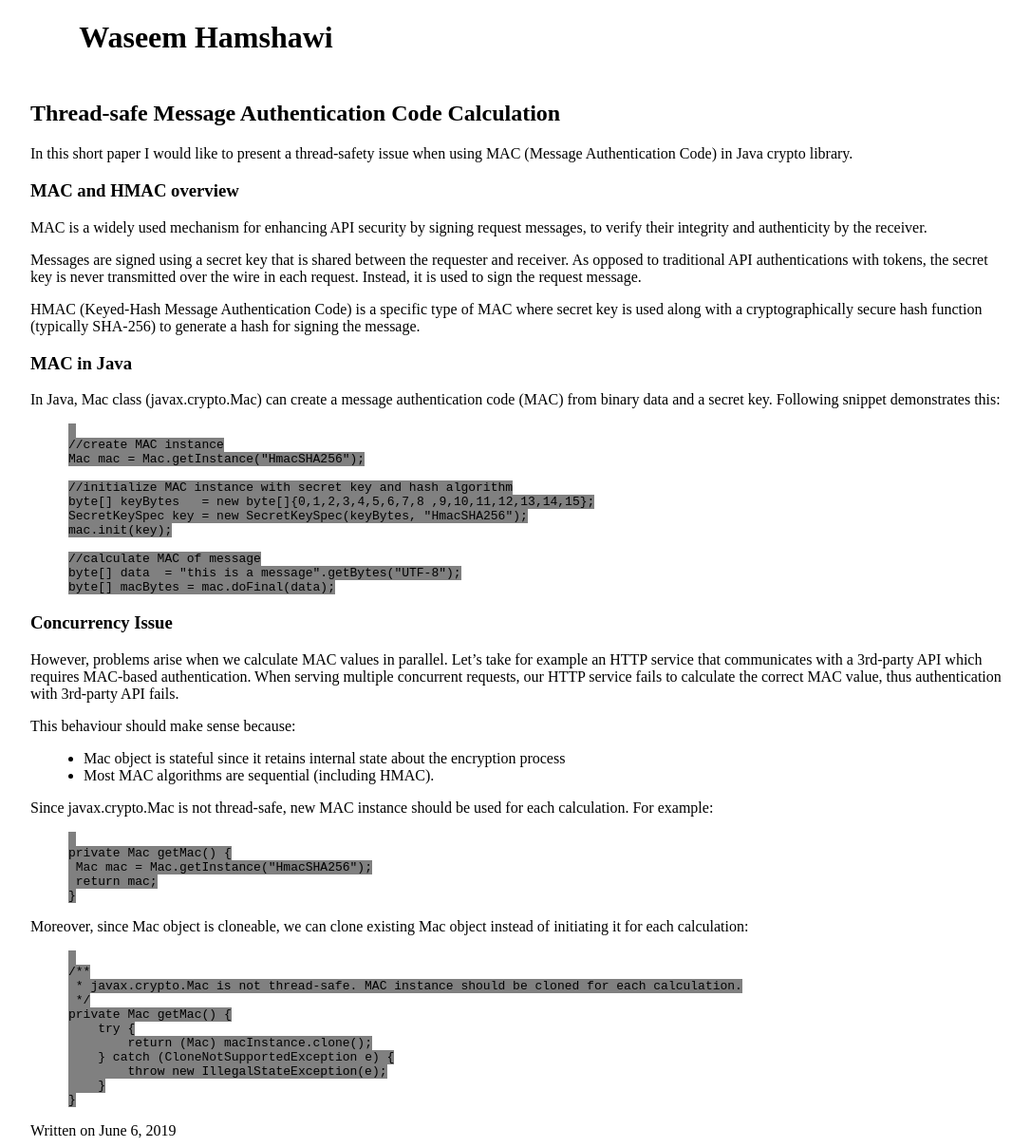
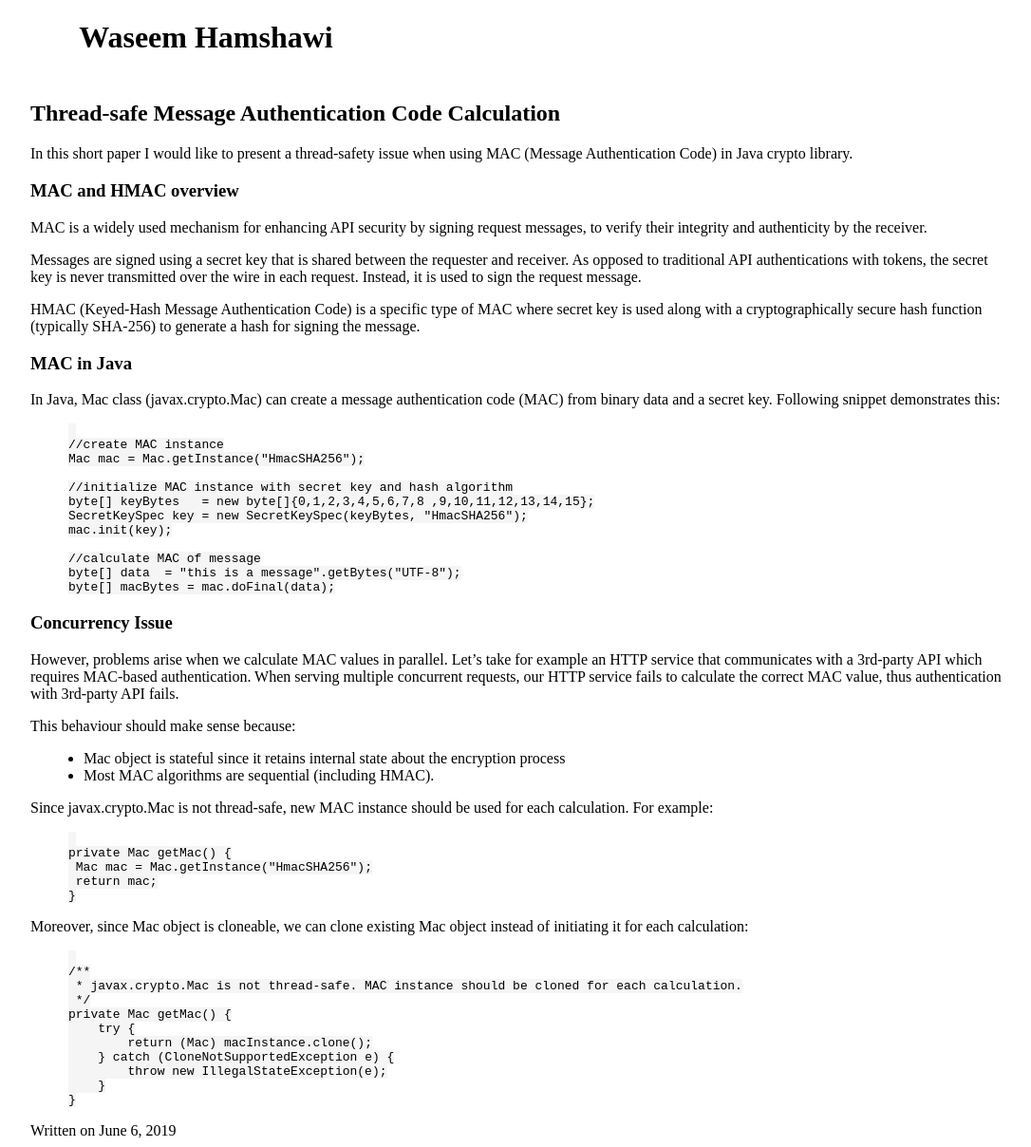
Before and after one commit to waseemh/waseemh.github.io, a Jekyll site: the page built from _posts/2019-06-06-threadsafe-mac-calc.md, in a window 1280 px wide. Shown: the whole page at 95% size, without its empty margins (96-1182 px from the left). Built offline with Jekyll 4.4.1, drawn with Linux system fonts in a browser that asks for light colours.

Commit message:
Update default.html

```diff
--- a/_layouts/default.html
+++ b/_layouts/default.html
@@ -20,7 +20,7 @@
       .post-meta { text-align: right; }
 code {
   color: black;
-  background: gray;
+  background: #F5F5F5;
 }
 
 div.highlighter-rouge code {
```
